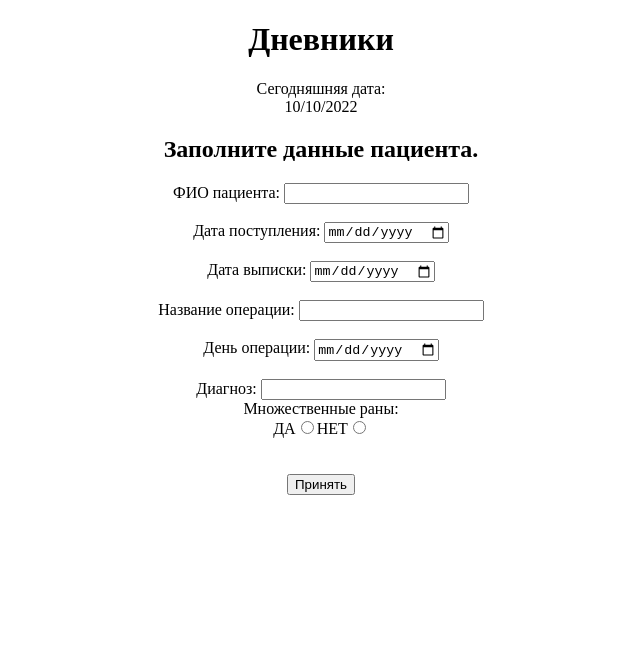
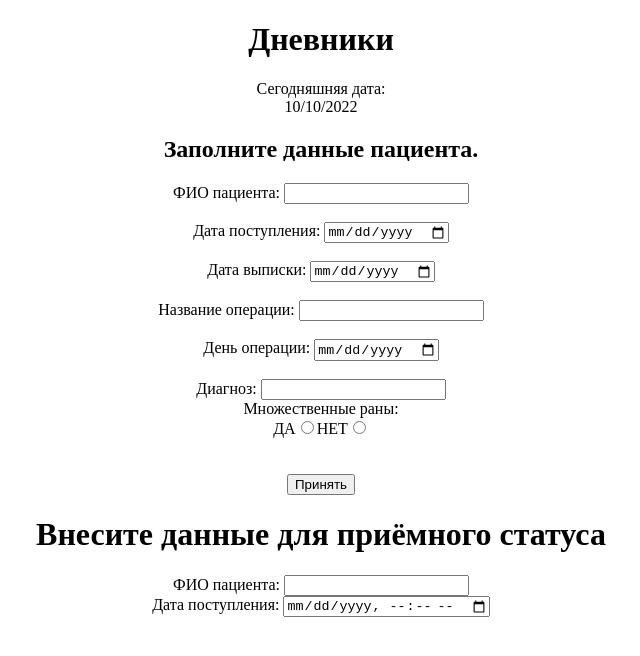
Before and after one commit to viacheslavorlov/history-of-illnes-react, a React (Create React App) app: page / in a window 1280 px wide. Shown: the top 656 px of the page, without its empty margins (319-959 px from the left). Built offline with nearby package versions, Linux system fonts and the light colour scheme.

Commit message:
dairy logic basics done 7 PrijemnijForm.js, PrijemnijStatus.js started

```diff
--- a/src/components/actions/actions.js
+++ b/src/components/actions/actions.js
@@ -1 +1,2 @@
 export const daylyNotes = (object) => ({type: 'DAYLYNOTES', payload: object});
+export const prijemnijStatus = (object) => ({type: 'PRIJEMNIJ_STATUS', payload: object});
--- a/src/components/dayli-notes/dayli-notes-page/DaylyNotes.js
+++ b/src/components/dayli-notes/dayli-notes-page/DaylyNotes.js
@@ -1,19 +1,21 @@
-import React, {useState} from 'react';
+import React from 'react';
 import Header from "../header/Header";
-import {Form} from "formik";
 import FormData from "../form-data/FormData";
 import ResultNotes from "../result-notes/ResultNotes";
 import "./DaylyNotes.css";
+import PrijemnijForm from "../../priemnij/prijemnij-form/PrijemnijForm";
 
-const DaylyNotes = (props) => {
-	const [date, setDate] = useState(new Date().toLocaleDateString());
+const DaylyNotes = () => {
 
+	const date = new Date().toLocaleDateString();
+	console.log(date);
 	return (
 		<>
 			<div className='form'>
 				<Header date={date}/>
 				<FormData/>
 			</div>
+			<PrijemnijForm/>
 			<ResultNotes/>
 		</>
 	)
--- a/src/components/dayli-notes/form-data/FormData.js
+++ b/src/components/dayli-notes/form-data/FormData.js
@@ -1,7 +1,7 @@
 import React from 'react';
 import {Formik, Form, Field, ErrorMessage} from "formik";
 import * as Yup from 'yup';
-import {useDispatch, useSelector} from "react-redux";
+import {useDispatch} from "react-redux";
 import {daylyNotes} from "../../actions/actions";
 
 import './FormData.css';
@@ -18,7 +18,7 @@ const FormData = () => {
 				operation: '',
 				operationDay: '',
 				diagnosis: '',
-				multipleWounds: ''
+				multipleWounds: false
 			}} onSubmit={(values) => {
 				dispatch(daylyNotes(values));
 				console.log((JSON.stringify(values, null, 2)));
@@ -39,7 +39,7 @@ const FormData = () => {
 				        diagnosis: Yup.string()
 					        .min(3)
 					        .required('Введите диагноз'),
-				        multipleWounds: Yup.bool()
+				        multipleWounds: Yup.string()
 					        .required('Укажите одна или много ран')
 			        })}>
 				<Form>
@@ -93,13 +93,13 @@ const FormData = () => {
 					<br/>
 					<div></div>
 					<div id="radio-group"> Множественные раны: </div>
-						<div role="group" aria-labelledby="radio-group">
+						<div role="group" aria-labelledby="radio-group-">
 							<label htmlFor="multipleWoundsTrue">ДА
 								<Field
 									id="multipleWoundsTrue"
 									name="multipleWounds"
 									type="radio"
-									value={"true"}
+									value="да"
 								/>
 							</label>
 							<label htmlFor="multipleWoundsFalse">НЕТ
@@ -107,7 +107,7 @@ const FormData = () => {
 									id="multipleWoundsFalse"
 									name="multipleWounds"
 									type="radio"
-									value={"false"}
+									value="нет"
 								/>
 							</label>
 						</div>
--- a/src/components/dayli-notes/result-notes/SingleDiary.js
+++ b/src/components/dayli-notes/result-notes/SingleDiary.js
@@ -4,7 +4,7 @@ import {randomNumber, randomNumberWhithSteps} from "../../../utils/utils";
 
 import "./ResultNotes.css";
 
-const SingleDiary = ({operDay, item, i, resultLastIndex, operation, multipleWounds, diagnosis})=> {
+const SingleDiary = ({operDay, item, i, resultLastIndex, operation, multipleWounds, diagnosis}) => {
 	let today = item.toLocaleDateString();
 
 	let min = Math.floor(Math.random() * 10) * 5;
@@ -17,6 +17,10 @@ const SingleDiary = ({operDay, item, i, resultLastIndex, operation, multipleWoun
 		doctor = 'совместно с заведующим отделением';
 	}
 
+	if (item.getDay() === 6) {
+		doctor = 'дежурного врача'
+	}
+
 	if (today === operDay) {
 		dayOfOperation = 'Осмотр перед операцией.';
 	}
@@ -27,17 +31,17 @@ const SingleDiary = ({operDay, item, i, resultLastIndex, operation, multipleWoun
 				return 'прежние';
 			case 1:
 				return (today > operDay) ?
-					`боли в области послеоперационн${multipleWounds ? 'ых' : 'ой'} ран${multipleWounds ? '' : 'ы'}` : 'прежние';
+					`боли в области послеоперационн${multipleWounds === 'да' ? 'ых' : 'ой'} ран${multipleWounds === 'да' ? '' : 'ы'}` : 'прежние';
 			case 2:
 				return (today > operDay) ?
-					`боли в области послеоперационн${multipleWounds ? 'ых' : 'ой'} ран${multipleWounds ? '' : 'ы'}` : 'прежние';
+					`боли в области послеоперационн${multipleWounds === 'да' ? 'ых' : 'ой'} ран${multipleWounds === 'да' ? '' : 'ы'}` : 'прежние';
 			case 3:
 				return (today > operDay) ?
-					`боли в области послеоперационн${multipleWounds ? 'ых' : 'ой'} ран${multipleWounds ? '' : 'ы'}` : 'прежние';
+					`боли в области послеоперационн${multipleWounds === 'да' ? 'ых' : 'ой'} ран${multipleWounds === 'да' ? '' : 'ы'}` : 'прежние';
 			case resultLastIndex:
 				return 'нет';
 			default:
-				return `слабые боли в области послеоперационн${multipleWounds ? 'ых' : 'ой'} ран${multipleWounds ? '' : 'ы'}`;
+				return `слабые боли в области послеоперационн${multipleWounds === 'да' ? 'ых' : 'ой'} ран${multipleWounds === 'да' ? '' : 'ы'}`;
 		}
 	}
 
@@ -61,16 +65,15 @@ const SingleDiary = ({operDay, item, i, resultLastIndex, operation, multipleWoun
 				return 'Стул оформленный, дефекация умеренно болезенная';
 		}
 	}
-	console.log('today', today, 'operDay', operDay)
 	const bandage = () => {
 		return (today > operDay) ?
-			`Перевязка с мазью левосин, послеоперационн${multipleWounds ? 'ые' : 'ая'} ран${multipleWounds ? 'ы' : 'а'} без признаков воспаления,
-							зажива${multipleWounds ? 'ют' : 'ет'} вторичным натяжением` : '';
+			`Перевязка с мазью левосин, послеоперационн${multipleWounds === 'да' ? 'ые' : 'ая'} ран${multipleWounds === 'да' ? 'ы' : 'а'} без признаков воспаления,
+							зажива${multipleWounds === 'да' ? 'ют' : 'ет'} вторичным натяжением` : '';
 	}
 
 	const discharge = i === resultLastIndex ?
 		`В течение госпитализации выполнена операция ${operation}.
-				К выписке. Даны рекомендации по режиму, питанию, уходу за  ран${multipleWounds ? 'ами' : 'ой'}.`
+				К выписке. Даны рекомендации по режиму, питанию, уходу за  ран${multipleWounds === 'да' ? 'ами' : 'ой'}.`
 		: null;
 	return (
 		<section key={uuidv4()} className={"daiary__item breake__page"}>
--- /dev/null
+++ b/src/components/priemnij/prijemnij-form/PrijemnijForm.js
@@ -0,0 +1,69 @@
+import React from 'react';
+import {Formik, Field, Form, ErrorMessage} from "formik";
+import {daylyNotes} from "../../actions/actions";
+import * as Yup from 'yup';
+import {useDispatch} from "react-redux";
+
+const PrijemnijForm = () => {
+	const dispatch = useDispatch();
+
+	return (
+		<div>
+			<h1>Внесите данные для приёмного статуса</h1>
+			<>
+				<Formik
+					initialValues={{
+						name: '',
+						dateTime: '',
+						complains: '',
+						desises: '',
+						ln: '',
+						allergis: '',
+						statusLocalis: '',
+						diagnosis: '',
+						zavOtdeleniem: ''
+					}}
+					onSubmit={(values) => {
+						dispatch(daylyNotes(values));
+						console.log((JSON.stringify(values, null, 2)));
+					}}
+					validationSchema={
+						Yup.object().shape({
+							name: Yup.string().min(5, 'Слишком короткое имя!').required('Введите имя пациента'),
+							dateTime: Yup.date().required('Введите дату поступления'),
+							complains: Yup.string().required('Введите жалобы'),
+							desises: Yup.string().required('Введите сопутствующие заболевания'),
+							lnSort: Yup.string().required('какой больничный лист ПЕРВИЧНЫЙ/ПРОДОЛЖЕНИЕ'),
+							lnDate: Yup.date().required('с какого числа больничный лист'),
+							allergis: Yup.string().required('аллергии'),
+							statusLocalis: Yup.string().required('местный статус'),
+							diagnosis: Yup.string().required('Введите диагноз'),
+							zavOtdeleniem: Yup.string().required('зав. отделением')
+						})
+					}>
+					<Form>
+						<label htmlFor="name">ФИО пациента: </label>
+						<Field
+							name="name"
+							id="name"
+							type="text"
+							/>
+						<ErrorMessage name="name" className="error" component="div"/>
+						<br/>
+						<label htmlFor="dateTime">Дата поступления: </label>
+						<Field
+							name="dateTime"
+							id="dateTime"
+							type="datetime-local"
+						/>
+						<ErrorMessage name="dateTime" className="error" component="div"/>
+					</Form>
+				</Formik>
+
+
+				</>
+		</div>
+	);
+};
+
+export default PrijemnijForm;
--- a/src/components/reducer/reducer.js
+++ b/src/components/reducer/reducer.js
@@ -1,6 +1,6 @@
 //* начальное состояние
 const initialState = {
-	daylyNotes: []
+	daylyNotes: {}
 };
 
 //* reducer
@@ -10,7 +10,9 @@ const reducer = (state = initialState, action) => {
 	console.log(state)
 	switch (action.type) {
 		case  'DAYLYNOTES':
-			return {...state, daylyNotes: action.payload}
+			return {...state, daylyNotes: action.payload};
+		case 'PRIJEMNIJ_STATUS':
+			return {...state, prijemnijStatus: action.payload}
 		default:
 			return state;
 	}
```
Also changed, not shown: src/components/priemnij/prijemnij-status/PrijemnijStatus.js (added, +34 -0 lines).
